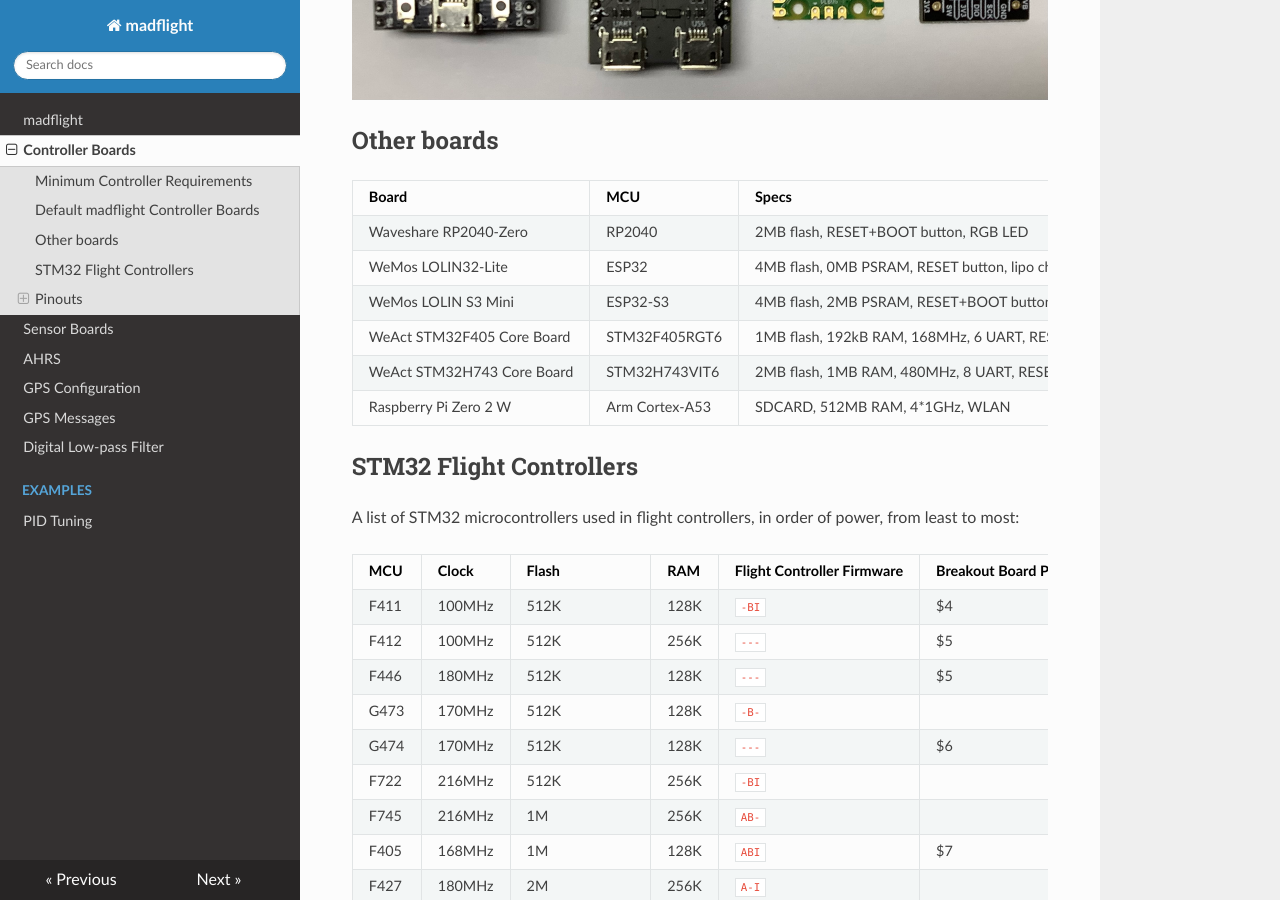
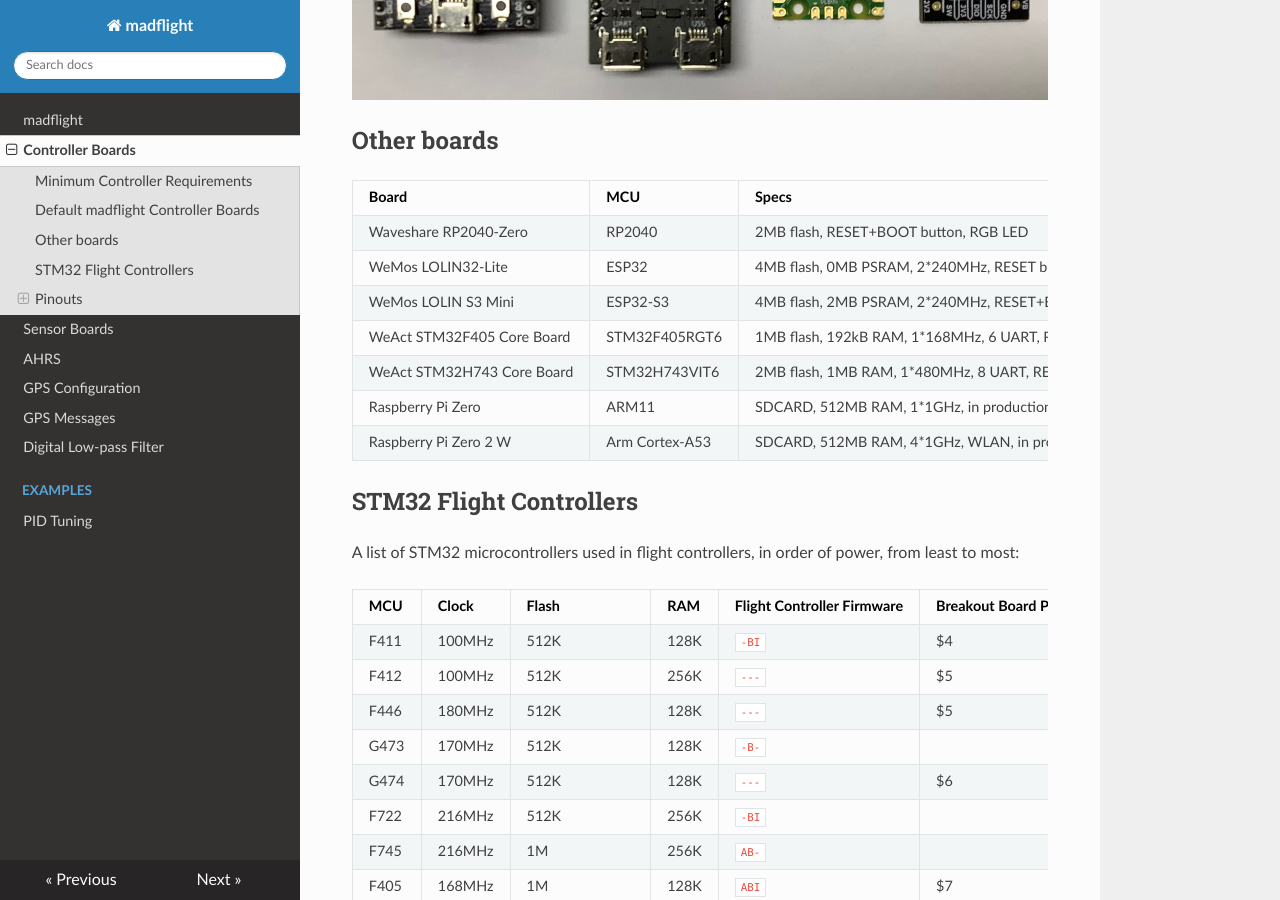
Before and after one commit to qqqlab/madflight-docs, an MkDocs documentation site: the page built from docs/Controller-Boards.md, in a window 1280 px wide and 900 px high, scrolled down 1899 px. Built offline with MkDocs 1.6.1, drawn with Linux system fonts in a browser that asks for light colours; nearby versions of some CDN libraries.

Commit message:
Update Controller-Boards.md

```diff
--- a/docs/Controller-Boards.md
+++ b/docs/Controller-Boards.md
@@ -45,11 +45,12 @@
 |Board|MCU|Specs|IO|Size|Weight|Power Consumption|Price|
 |-|-|-|-|-|-|-|-|
 Waveshare RP2040-Zero | RP2040 | 2MB flash, RESET+BOOT button, RGB LED | 20 io + 9 via solder points | 23 * 17 mm | 1.7 gr | | $3
-WeMos LOLIN32-Lite | ESP32 | 4MB flash, 0MB PSRAM, RESET button, lipo charger, LED | 23 io | 50 * 25 mm | 4.7 gr | | $3
-WeMos LOLIN S3 Mini | ESP32-S3 | 4MB flash, 2MB PSRAM, RESET+BOOT button, LED | 27 io | 34 * 25 mm | 3 gr | | $5
-WeAct STM32F405 Core Board | STM32F405RGT6 | 1MB flash, 192kB RAM, 168MHz, 6 UART, RESET+BOOT+USER button, LED, SDCARD | 45 io | 42 * 25 mm | | | $8
-WeAct STM32H743 Core Board | STM32H743VIT6 | 2MB flash, 1MB RAM, 480MHz, 8 UART, RESET+BOOT+USER button, LED, SDCARD, 8MB SPI Flash, LCD, DVP | 77 io | 67 * 41 mm | 13.7 gr | 0.5W | $16
-Raspberry Pi Zero 2 W | Arm Cortex-A53 | SDCARD, 512MB RAM, 4*1GHz, WLAN | 26 io | 65 * 30 mm | 11.4 gr | 0.8W to 3.0W (idle=0.8W + 0.55W per 100% core) | $15 + SDCARD
+WeMos LOLIN32-Lite | ESP32 | 4MB flash, 0MB PSRAM, 2*240MHz, RESET button, lipo charger, LED | 23 io | 50 * 25 mm | 4.7 gr | | $3
+WeMos LOLIN S3 Mini | ESP32-S3 | 4MB flash, 2MB PSRAM, 2*240MHz, RESET+BOOT button, LED | 27 io | 34 * 25 mm | 3 gr | | $5
+WeAct STM32F405 Core Board | STM32F405RGT6 | 1MB flash, 192kB RAM, 1*168MHz, 6 UART, RESET+BOOT+USER button, LED, SDCARD | 45 io | 42 * 25 mm | | | $8
+WeAct STM32H743 Core Board | STM32H743VIT6 | 2MB flash, 1MB RAM, 1*480MHz, 8 UART, RESET+BOOT+USER button, LED, SDCARD, 8MB SPI Flash, LCD, DVP | 77 io | 67 * 41 mm | 13.7 gr | 0.5W | $16
+Raspberry Pi Zero | ARM11 | SDCARD, 512MB RAM, 1*1GHz, in production until at least jan 2030 | 26 io | 65 * 30 mm | 9.0 gr | 0.4W (idle) to 1.0W (100% cpu) | $9 + SDCARD
+Raspberry Pi Zero 2 W | Arm Cortex-A53 | SDCARD, 512MB RAM, 4*1GHz, WLAN, in production until at least jan 2030 | 26 io | 65 * 30 mm | 11.4 gr | 0.8W to 3.0W (idle=0.8W + 0.55W per 100% core) | $15 + SDCARD
 
 ## STM32 Flight Controllers
 
```
